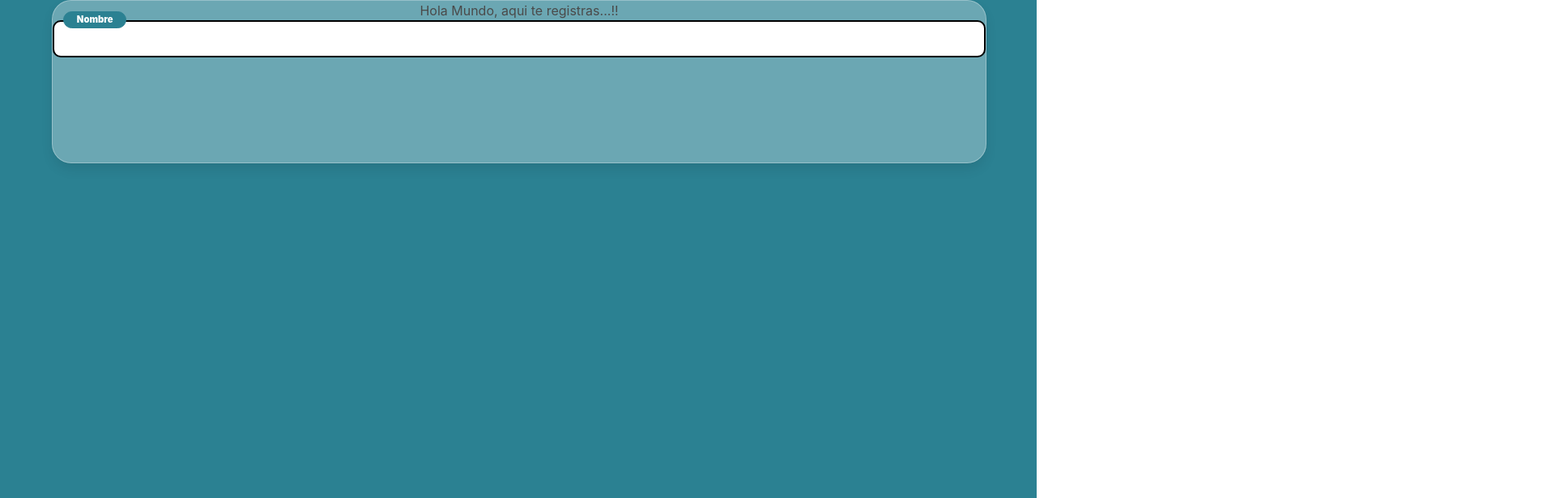
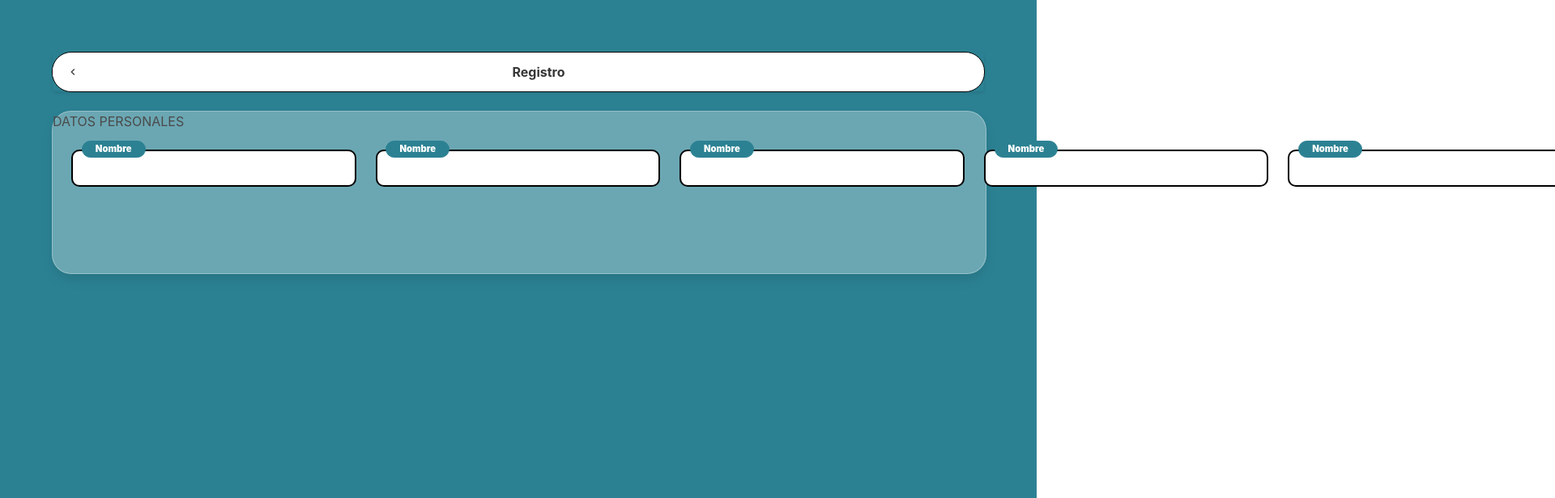
Before and after one commit to sandyCortes/ccai-manager, a React (Create React App) app: page /register in a window 1280 px wide. Shown: the top 616 px of the page at 81% size, 1920 px wide, since content can reach past the window. Built offline with nearby package versions, Linux system fonts and the light colour scheme.

Commit message:
Se agrego la pantalla de registro

```diff
--- a/src/style/global-styles.css
+++ b/src/style/global-styles.css
@@ -78,6 +78,23 @@ body {
   margin-bottom: 10% !important;
 }
 
+.register-content{
+  padding-top: 5%;
+}
+
+.margin-top{
+  margin-top: 2%;
+}
+
+.container-personal{
+  width: 120%;
+  margin:2%;
+}
+
+.title-register{
+  text-align: left;
+}
+
 @keyframes App-logo-spin {
   from {
     transform: rotate(0deg);
--- a/src/views/Register.js
+++ b/src/views/Register.js
@@ -1,13 +1,38 @@
 import React from 'react';
 import { CardComponent } from './../components/ui/Cards/CardComponent'
 import { InputLabel } from './../components/ui/Inputs/InputLabel'
+import { ButtonComponent } from '../components/ui/Buttons/PrimaryButton'
+import { HeaderComponent } from './../components/ui/Header/HeaderComponent'
 
 const Register = () => {
    return (
-    <div className='container'>
-      <CardComponent classExtra="opacity-card">
-        <div>Hola Mundo, aqui te registras...!!</div>
-        <InputLabel title="Nombre" />
+    <div className='container register-content'>
+       <HeaderComponent title="Registro"/>
+       <CardComponent classExtra="opacity-card margin-top">
+        <div className='title-register'>DATOS PERSONALES</div>
+        <div className = "container-personal">
+         <div class="columns">
+            <div class="column is-3">
+             <InputLabel title="Nombre" />
+            </div>
+            <div class="column is-3">
+             <InputLabel title="Nombre" />
+            </div>
+            <div class="column is-3">
+             <InputLabel title="Nombre" />
+            </div>
+            <div class="column is-3">
+             <InputLabel title="Nombre" />
+            </div>
+            <div class="column is-3">
+             <InputLabel title="Nombre" />
+            </div>
+            <div class="column is-3">
+             <InputLabel title="Nombre" />
+            </div>
+          </div>
+        </div>
+
       </CardComponent>
      </div>
    )
```
